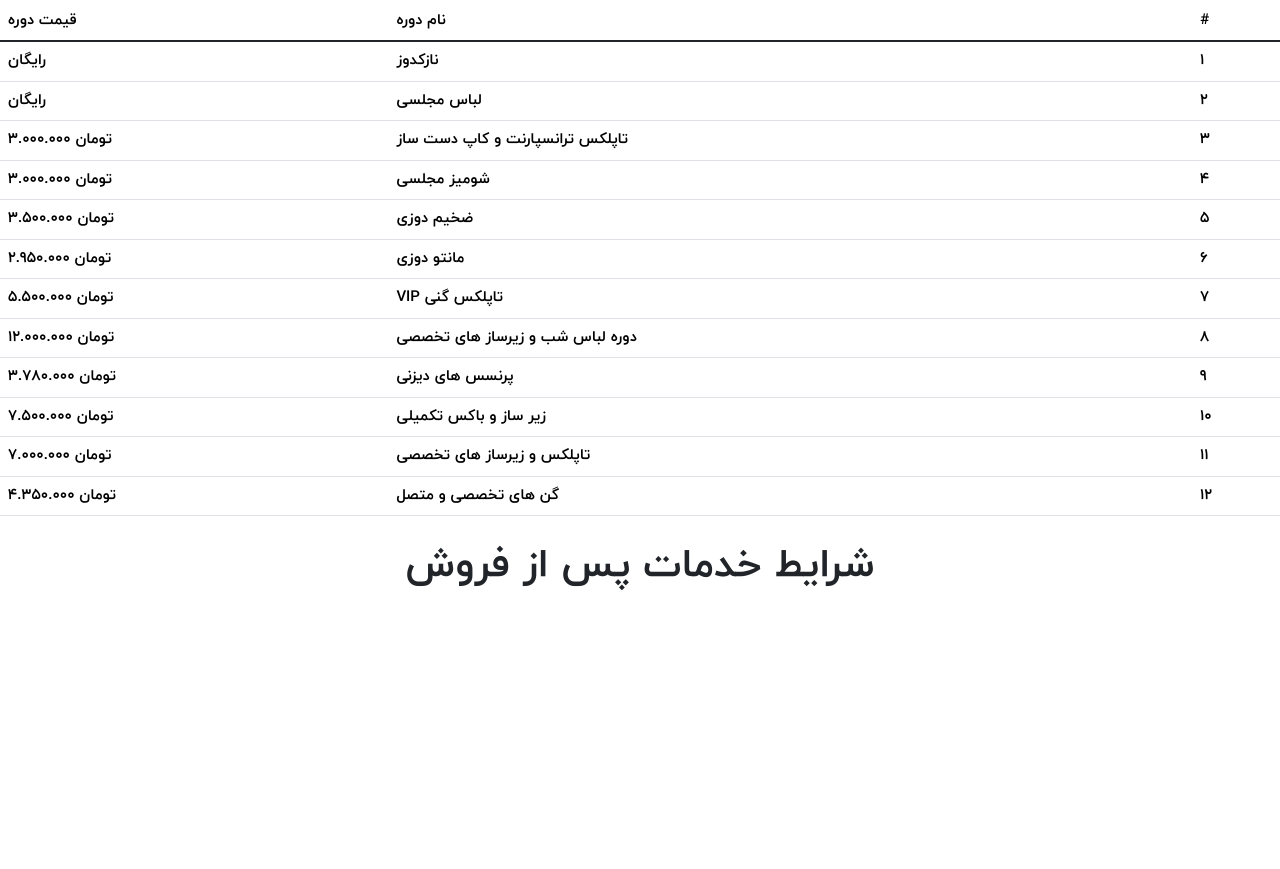
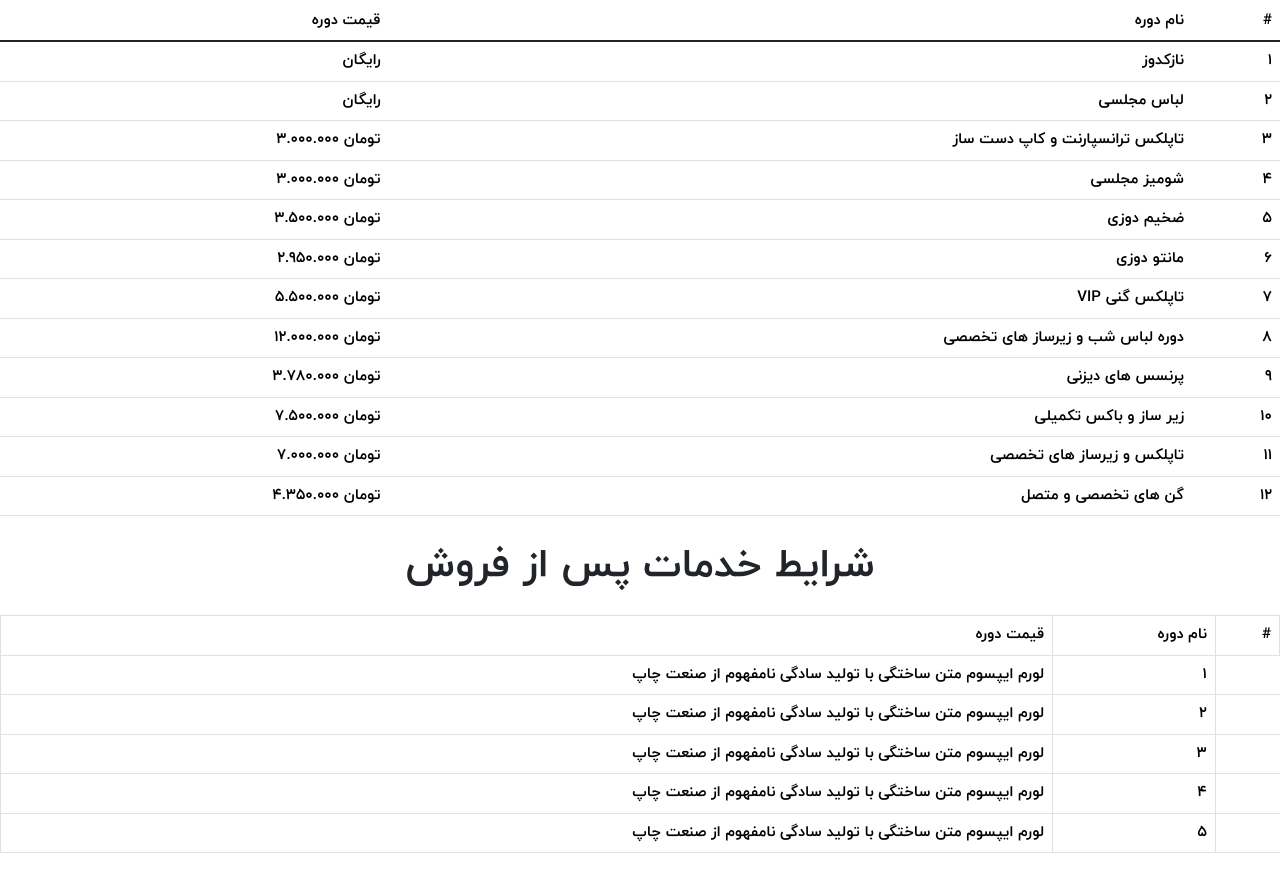
Before and after one commit to rohanitabar/landing_page, a plain HTML site: page landing_page.html in a window 1280 px wide. Shown: the part 252-1121 px from the top of the page. Before the commit the page ends 850 px from the top, so only its background shows below. Drawn offline with Linux system fonts and the light colour scheme; a script that the page names is missing.

Commit message:
sakht table sharayet khadamat pas az forosh

```diff
--- a/landing_page.html
+++ b/landing_page.html
@@ -126,12 +126,12 @@
         <table class="table table-hover">
             <thead>
                 <tr>
-                    <th scope="col">قیمت دوره</th>
-                    <th scope="col">نام دوره</th>
-                    <th scope="col">#</th>
+                    <th scope="col" style="text-align: right;">قیمت دوره</th>
+                    <th scope="col" style="text-align: right;">نام دوره</th>
+                    <th scope="col" style="text-align: right;">#</th>
                 </tr>
             </thead>
-            <tbody class="table-group-divider">
+            <tbody class="table-group-divider" style="text-align: right;">
                 <tr>
                     <td>رایگان</td>
                     <td>نازکدوز</td>
@@ -196,6 +196,38 @@
             </tbody>
         </table>
         <h1 style="text-align: center; margin-top: 2%;">شرایط خدمات پس از فروش</h1>
+            <table class="table table-bordered" style="margin-top: 2%;">
+                <thead>
+                    <tr>
+                        <th scope="col" style="text-align: right;">قیمت دوره</th>
+                        <th scope="col" style="text-align: right;">نام دوره</th>
+                        <th scope="col" style="text-align: right;">#</th>
+                    </tr>
+                </thead>
+                <tbody style="text-align: right;">
+                    <tr>
+                        <td>لورم ایپسوم متن ساختگی با تولید سادگی نامفهوم از صنعت چاپ</td>
+                        <th scope="row">1</th>
+
+                    </tr>
+                    <tr>
+                        <td>لورم ایپسوم متن ساختگی با تولید سادگی نامفهوم از صنعت چاپ</td>
+                        <th scope="row">2</th>
+                    </tr>
+                    <tr>
+                        <td>لورم ایپسوم متن ساختگی با تولید سادگی نامفهوم از صنعت چاپ</td>
+                        <th scope="row">3</th>
+                    </tr>
+                    <tr>
+                        <td>لورم ایپسوم متن ساختگی با تولید سادگی نامفهوم از صنعت چاپ</td>
+                        <th scope="row">4</th>
+                    </tr>
+                    <tr>
+                        <td>لورم ایپسوم متن ساختگی با تولید سادگی نامفهوم از صنعت چاپ</td>
+                        <th scope="row">5</th>
+                    </tr>
+                </tbody>
+        </table>
     </main>
 
     <footer>
```
